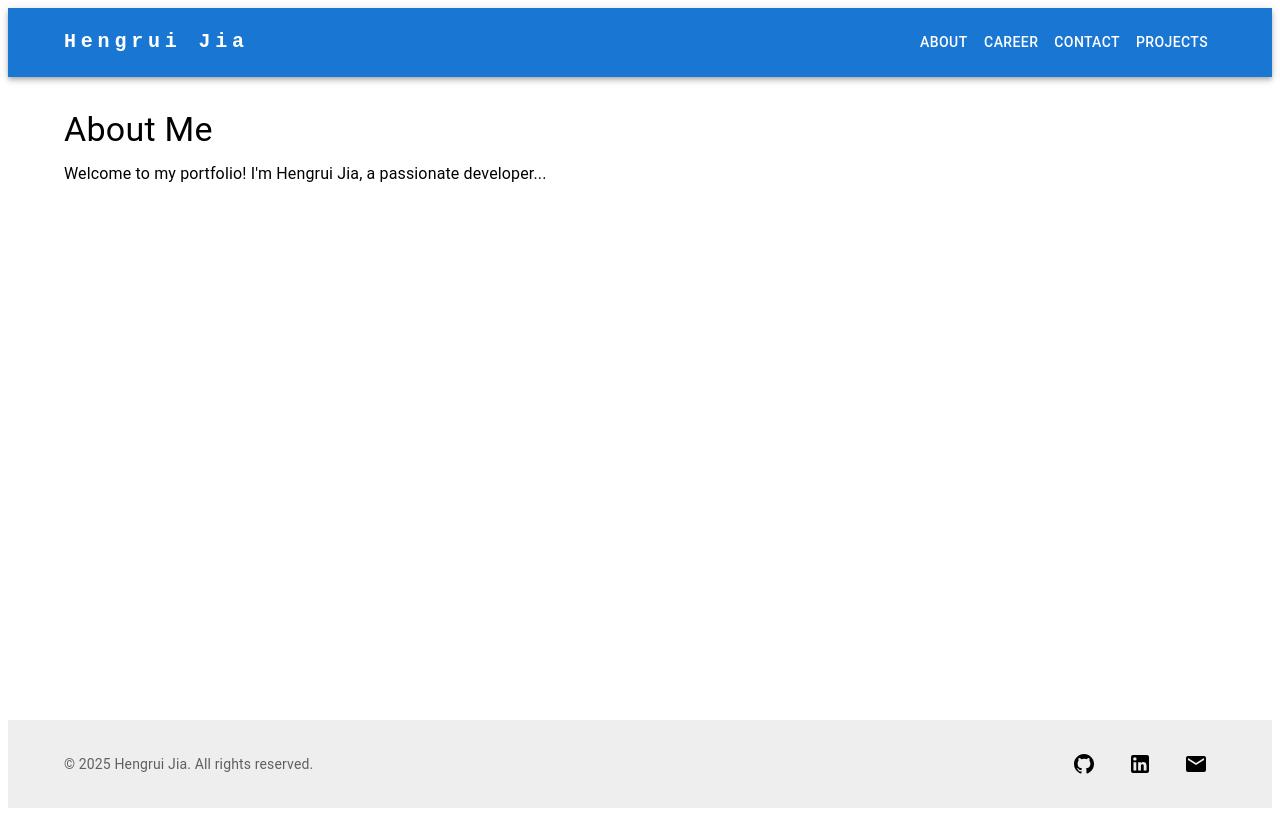
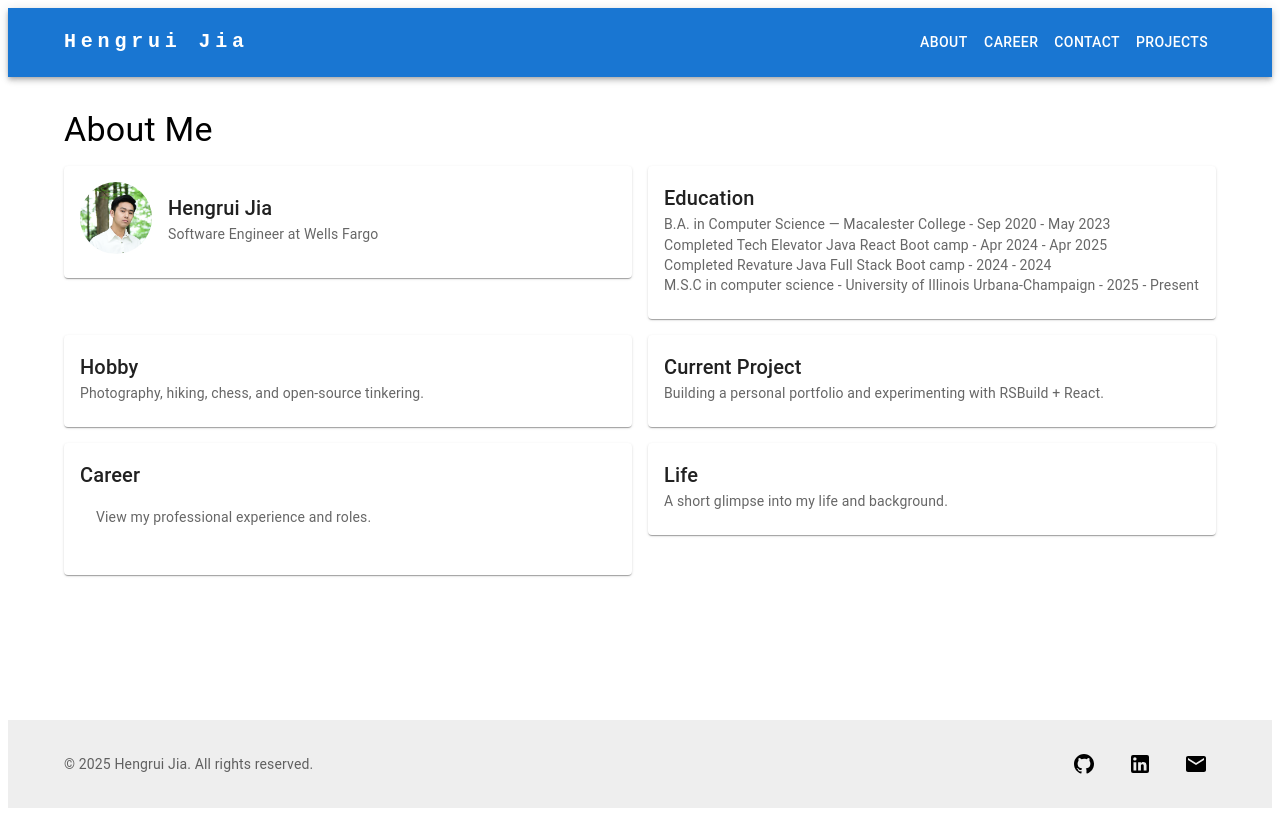
Before and after one commit to MrHari2002/MrHari2002.github.io, a React (Vite) app: page / in a window 1280 px wide. Built offline with nearby package versions, Linux system fonts and the light colour scheme.

Commit message:
update homepage and the education

```diff
--- /dev/null
+++ b/src/Components/Career/CareerCard.tsx
@@ -0,0 +1,24 @@
+import { Card, CardContent, Typography } from '@mui/material';
+import { Link as RouterLink } from 'react-router-dom';
+
+export default function CareerCard() {
+  return (
+    <Card>
+      <CardContent>
+        <Typography variant="h6">Career</Typography>
+        <Card
+          component={RouterLink}
+          to="/career"
+          sx={{ textDecoration: 'none', color: 'inherit', mt: 2, cursor: 'pointer', '&:hover': { boxShadow: 6 } }}
+          aria-label="Career details"
+        >
+          <CardContent >
+            <Typography variant="body2" color="text.secondary">
+              View my professional experience and roles.
+            </Typography>
+          </CardContent>
+        </Card>
+      </CardContent>
+    </Card>
+  );
+}
--- /dev/null
+++ b/src/Components/CurrentProject/CurrentProject.tsx
@@ -0,0 +1,14 @@
+import { Card, CardContent, Typography } from '@mui/material';
+
+export default function CurrentProject() {
+  return (
+    <Card>
+      <CardContent>
+        <Typography variant="h6">Current Project</Typography>
+        <Typography variant="body2" color="text.secondary">
+          Building a personal portfolio and experimenting with RSBuild + React.
+        </Typography>
+      </CardContent>
+    </Card>
+  );
+}
--- /dev/null
+++ b/src/Components/Education/Education.tsx
@@ -0,0 +1,23 @@
+import { Card, CardContent, Typography } from '@mui/material';
+
+export default function Education() {
+  return (
+    <Card>
+      <CardContent>
+        <Typography variant="h6">Education</Typography>
+        <Typography variant="body2" color="text.secondary">
+          B.A. in Computer Science — Macalester College -  Sep 2020 - May 2023
+        </Typography>
+        <Typography variant="body2" color="text.secondary">
+          Completed Tech Elevator Java React Boot camp - Apr 2024 - Apr 2025
+        </Typography>
+        <Typography variant="body2" color="text.secondary">
+          Completed Revature Java Full Stack Boot camp - 2024 - 2024
+        </Typography>
+        <Typography variant="body2" color="text.secondary">
+          M.S.C in computer science - University of Illinois Urbana-Champaign - 2025 - Present
+        </Typography>
+      </CardContent>
+    </Card>
+  );
+}
--- /dev/null
+++ b/src/Components/Hobby/Hobby.tsx
@@ -0,0 +1,14 @@
+import { Card, CardContent, Typography } from '@mui/material';
+
+export default function Hobby() {
+  return (
+    <Card>
+      <CardContent>
+        <Typography variant="h6">Hobby</Typography>
+        <Typography variant="body2" color="text.secondary">
+          Photography, hiking, chess, and open-source tinkering.
+        </Typography>
+      </CardContent>
+    </Card>
+  );
+}
--- /dev/null
+++ b/src/Components/Life/Life.tsx
@@ -0,0 +1,14 @@
+import { Card, CardContent, Typography } from '@mui/material';
+
+export default function Life() {
+  return (
+    <Card>
+      <CardContent>
+        <Typography variant="h6">Life</Typography>
+        <Typography variant="body2" color="text.secondary">
+          A short glimpse into my life and background.
+        </Typography>
+      </CardContent>
+    </Card>
+  );
+}
--- /dev/null
+++ b/src/Components/Profile/Profile.tsx
@@ -0,0 +1,20 @@
+import { Card, CardContent, Typography, Avatar, Box } from '@mui/material';
+import HengruiJiaProfile from "./../../Assets/images/HengruiJia.png";
+
+export default function Profile() {
+  return (
+    <Card>
+      <CardContent>
+        <Box sx={{ display: 'flex', alignItems: 'center', gap: 2 }}>
+          <Avatar sx={{ width: 72, height: 72 }} src={HengruiJiaProfile} />
+          <Box>
+            <Typography variant="h6">Hengrui Jia</Typography>
+            <Typography variant="body2" color="text.secondary">
+              Software Engineer at Wells Fargo
+            </Typography>
+          </Box>
+        </Box>
+      </CardContent>
+    </Card>
+  );
+}
--- a/src/Pages/About.tsx
+++ b/src/Pages/About.tsx
@@ -1,4 +1,10 @@
 import { Box, Typography, Container } from '@mui/material';
+import Profile from '../Components/Profile/Profile';
+import Education from '../Components/Education/Education';
+import Hobby from '../Components/Hobby/Hobby';
+import CurrentProject from '../Components/CurrentProject/CurrentProject';
+import CareerCard from '../Components/Career/CareerCard';
+import Life from '../Components/Life/Life';
 
 export default function About() {
   return (
@@ -7,9 +13,26 @@ export default function About() {
         <Typography variant="h4" component="h1" gutterBottom>
           About Me
         </Typography>
-        <Typography variant="body1">
-          Welcome to my portfolio! I'm Hengrui Jia, a passionate developer...
-        </Typography>
+        <Box
+          component="section"
+          sx={{
+            display: 'grid',
+            gridTemplateColumns: { xs: '1fr', sm: '1fr 1fr' },
+            gap: 2,
+            mt: 2,
+          }}
+        >
+          {[
+            <Profile key="profile" />,
+            <Education key="education" />,
+            <Hobby key="hobby" />,
+            <CurrentProject key="current-project" />,
+            <CareerCard key="career" />,
+            <Life key="life" />,
+          ].map((Component, idx) => (
+            <Box key={idx}>{Component}</Box>
+          ))}
+        </Box>
       </Box>
     </Container>
   );
```
Also changed, not shown: src/Assets/images/HengruiJia.png (added).
